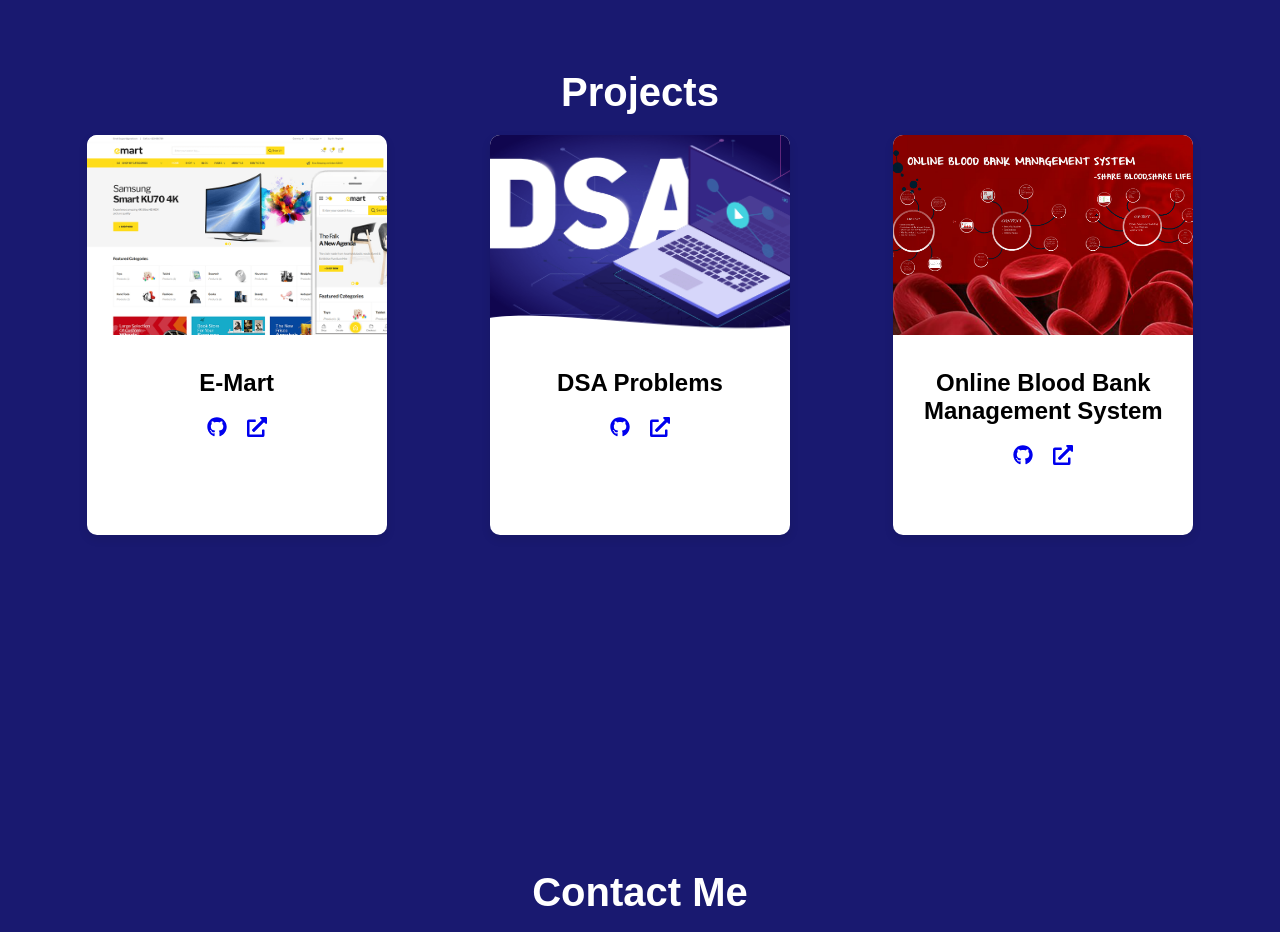
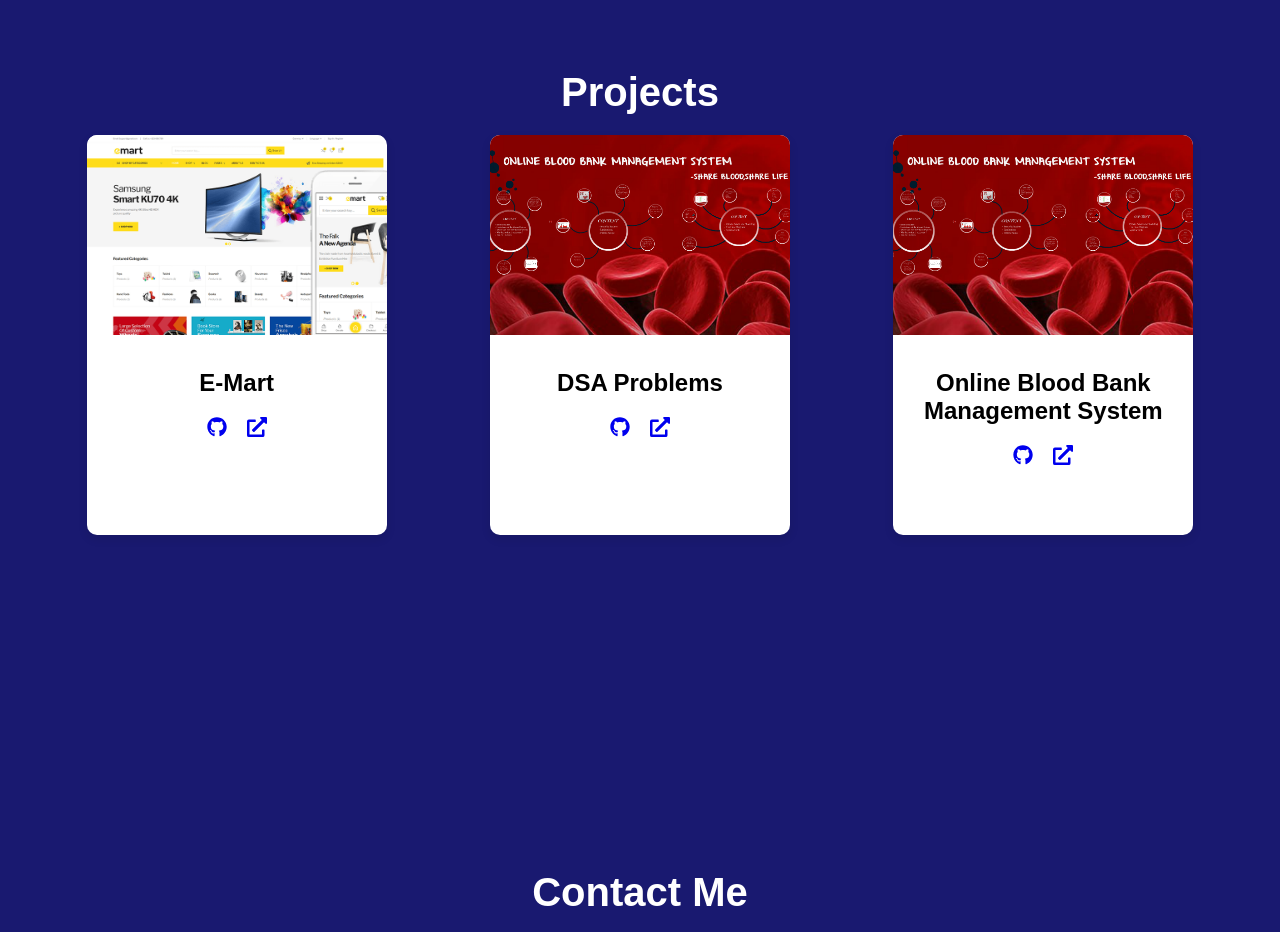
Before and after one commit to praveen040-gif/Portifolio, a React (Create React App) app: page / in a window 1280 px wide. Shown: the part 2380-3312 px from the top of the page. Built offline with nearby package versions, Linux system fonts and the light colour scheme.

Commit message:
first commit

```diff
--- a/src/components/projects.jsx
+++ b/src/components/projects.jsx
@@ -7,19 +7,19 @@ const Projects = () => {
 
     {
       title: 'E-Mart',
-      imageUrl: '/assets/images/emart-cover.png',
+      imageUrl: './assets/images/emart-cover.png',
       githubLink: 'https://github.com/praveen040-gif/E-Mart',
       liveLink: 'https://yourwebsite.com/emart',
     },
     {
       title: 'DSA Problems',
-      imageUrl: '/assets/images/dsa.png',
+      imageUrl: './assets/images/blood.png',
       githubLink: 'https://github.com/praveen040-gif/DSA',
       liveLink: 'https://github.com/praveen040-gif/DSA',
     },
     {
       title: 'Online Blood Bank Management System',
-      imageUrl: '/assets/images/blood.png', // Replace with actual image paths
+      imageUrl: './assets/images/blood.png', // Replace with actual image paths
       githubLink: 'https://github.com/yourgithub/blood-bank-management',
       liveLink: 'https://yourwebsite.com/blood-bank',
     },
```
Also changed, not shown: package.json (+6 -3 lines), 1 other file (tests, documents, lock files or other folders).
